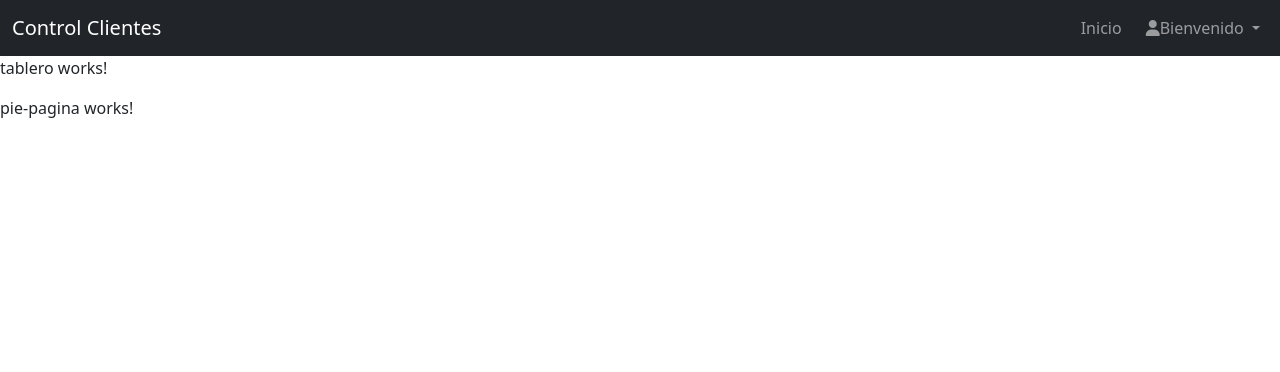
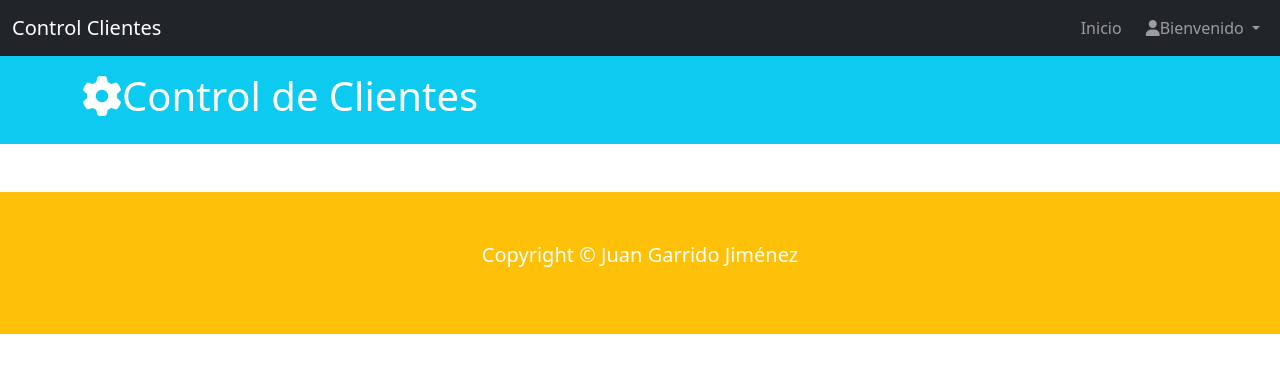
Before and after one commit to juangj-opg/tutorial-angular-control-clientes, an Angular app: page / in a window 1280 px wide. Shown: the top 372 px of the page. Built offline with nearby package versions, Linux system fonts and the light colour scheme.

Commit message:
Tutorial Angular - S12 90 - Título y Pie de página

```diff
--- a/src/app/componentes/pie-pagina/pie-pagina.component.html
+++ b/src/app/componentes/pie-pagina/pie-pagina.component.html
@@ -1 +1,11 @@
-<p>pie-pagina works!</p>
+<footer id="pie-pagina" class="bg-warning text-white mt-5 p-5">
+    <div class="container">
+        <div class="row">
+            <div class="col">
+                <p class="lead text-center">
+                    Copyright &copy; Juan Garrido Jiménez
+                </p>
+            </div>
+        </div>
+    </div>
+</footer>
--- a/src/app/componentes/tablero/tablero.component.html
+++ b/src/app/componentes/tablero/tablero.component.html
@@ -1 +1,11 @@
-<p>tablero works!</p>
+<header id="main-header" class="py-3 bg-info text-white">
+    <div class="container">
+        <div class="row">
+            <div class="col-md-8">
+                <h1>
+                    <i class="fas fa-cog"></i>Control de Clientes
+                </h1>
+            </div>
+        </div>
+    </div>
+</header>
```
